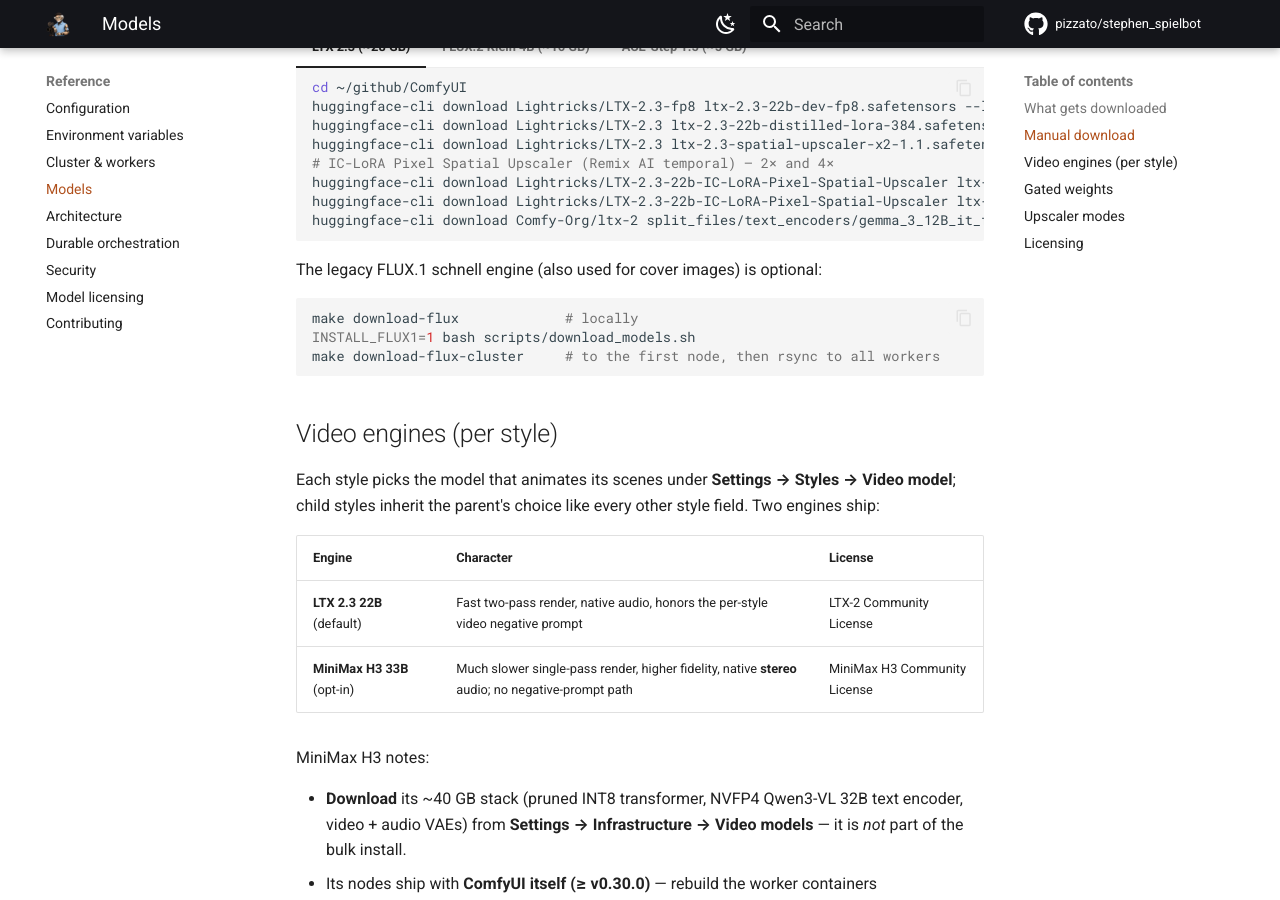
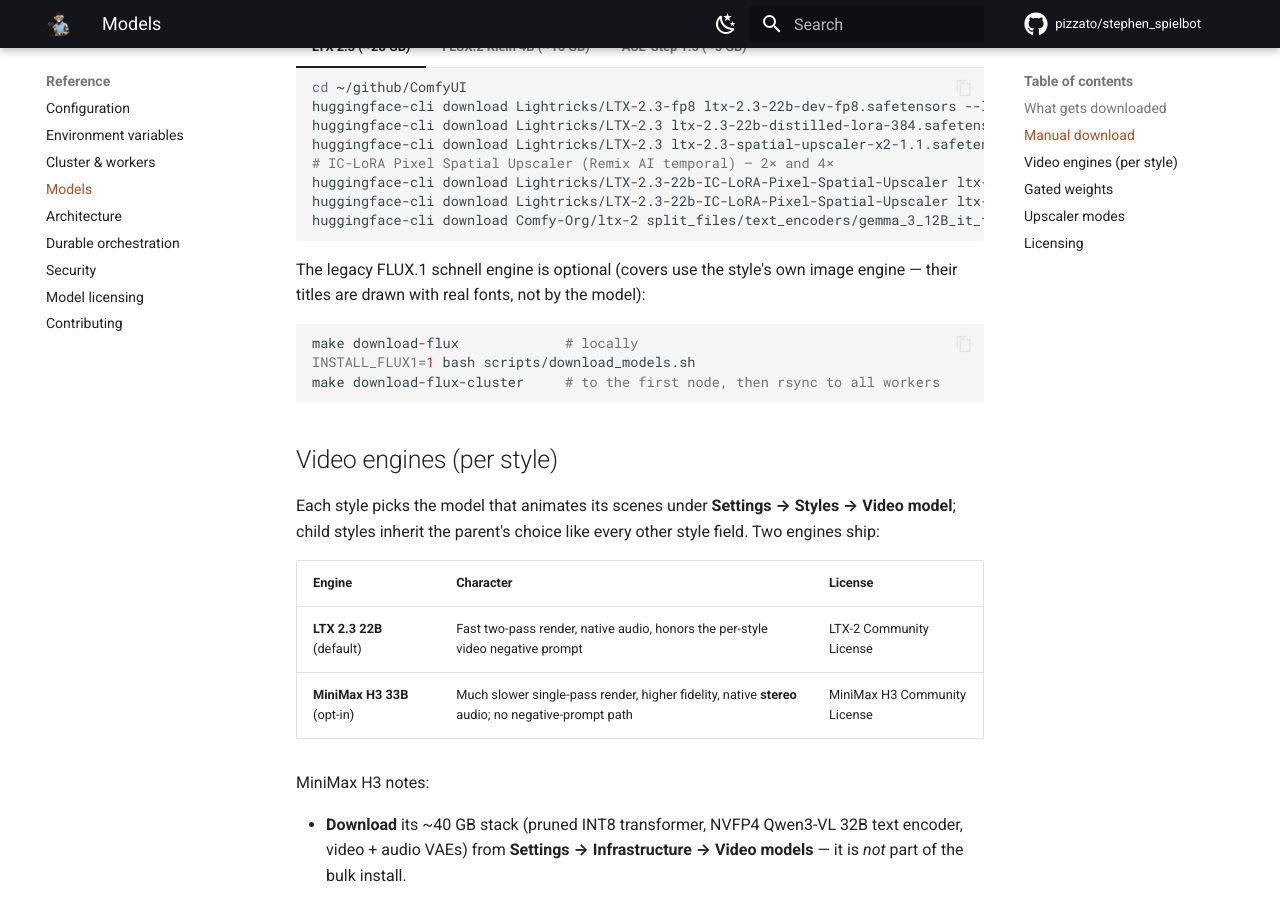
Before and after one commit to pizzato/stephen_spielbot, an MkDocs documentation site: the page built from docs/models.md, in a window 1280 px wide and 900 px high, scrolled down 1063 px. Built offline with MkDocs 1.6.1 and Material for MkDocs 9.7.7, drawn with Linux system fonts in a browser that asks for light colours; comment, search, counter and statistics services are not loaded.

Commit message:
Docs: finish the cover-typography sweep; CLAUDE.md rule to keep docs in sync
The feature PR updated the settings and edit-film manuals; this catches the
stragglers — models.md still said schnell was "also used for cover images",
publishing.md still offered a burn "mode", and the README never mentioned
covers at all. CLAUDE.md gains section 6: user-visible changes must update
docs/ (canonical), README (front door), and THIRD_PARTY_NOTICES for bundled
assets, in the same branch — and removals must remove their docs too.

Co-Authored-By: Claude Fable 5 <noreply@anthropic.com>

````diff
--- a/docs/models.md
+++ b/docs/models.md
@@ -56,7 +56,8 @@ If you'd rather fetch them yourself:
     huggingface-cli download Comfy-Org/ace_step_1.5_ComfyUI_files split_files/text_encoders/qwen_4b_ace15.safetensors --local-dir models/text_encoders --local-dir-use-symlinks False
     ```
 
-The legacy FLUX.1 schnell engine (also used for cover images) is optional:
+The legacy FLUX.1 schnell engine is optional (covers use the style's own image
+engine — their titles are drawn with real fonts, not by the model):
 
 ```bash
 make download-flux             # locally
````
Also changed, not shown: CLAUDE.md (+13 -0 lines), README.md (+3 -1 lines), docs/manual/publishing.md (+1 -1 lines).
